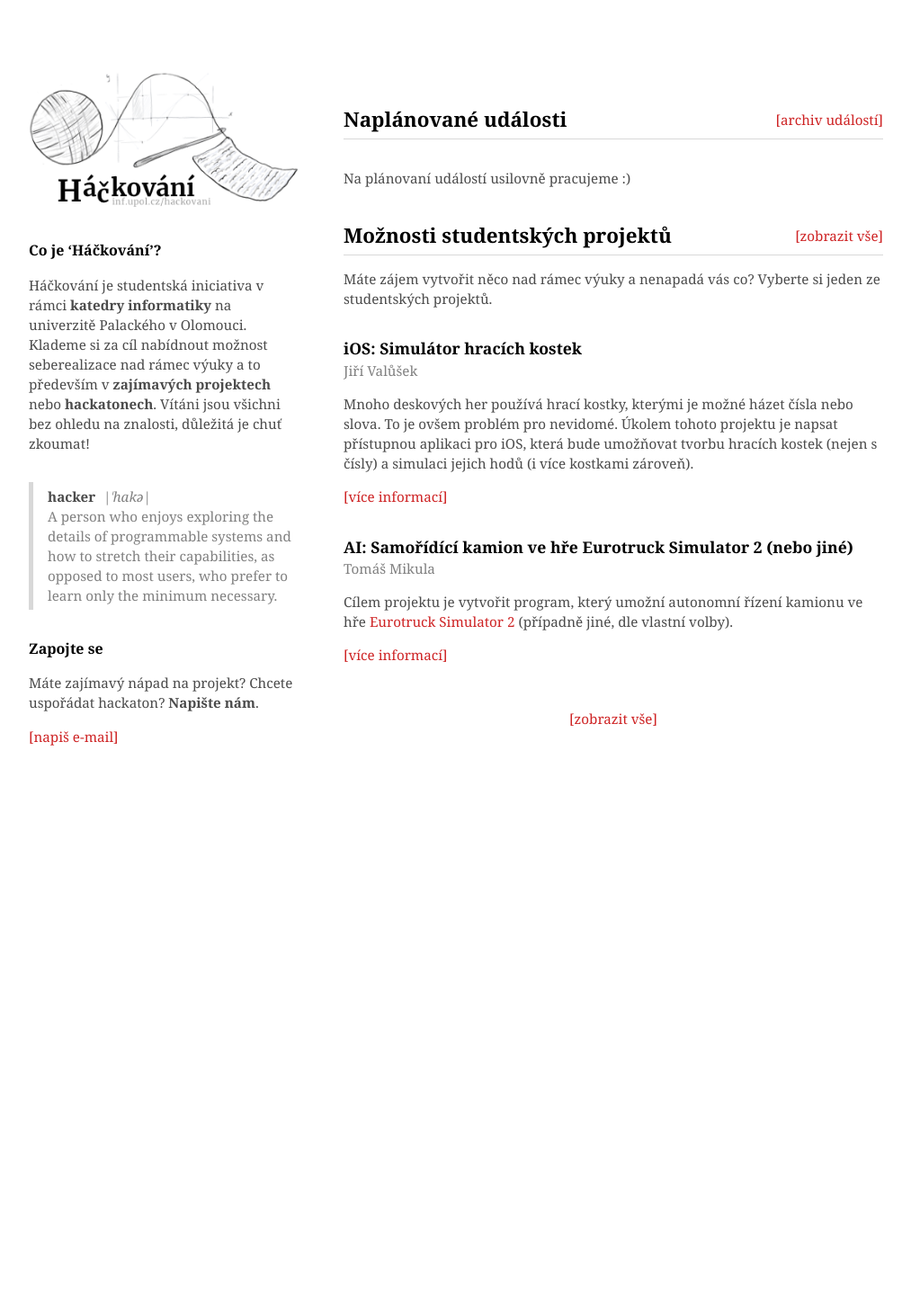
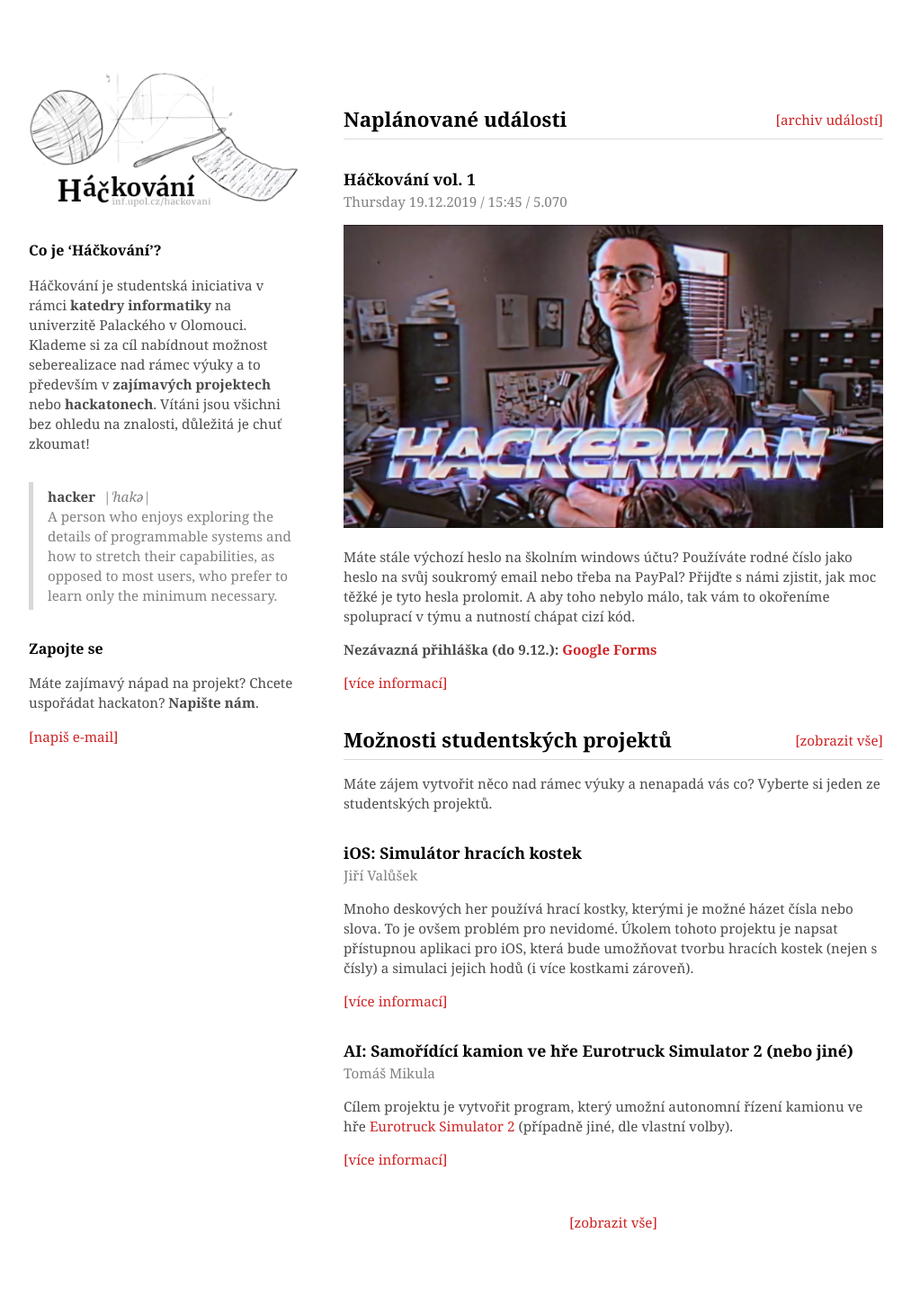
Before and after one commit to hackovani/hackovani.github.io, a Jekyll site: the page built from index.markdown, in a window 1280 px wide. Shown: the whole page at 90% size, without its empty margins (133-1146 px from the left). Built offline with Jekyll 4.4.1, drawn with Linux system fonts in a browser that asks for light colours; before the commit the page ends 910 px from its top, so only the background shows below that.

```diff
--- a/_config.yml
+++ b/_config.yml
@@ -24,7 +24,7 @@ hacker_definition: >-
   capabilities, as opposed to most users, who prefer to learn only the minimum necessary.
 join_us: >-
   Máte zajímavý nápad na projekt? Chcete uspořádat hackaton? **Napište nám**.
-email: mail@tomasmikula.cz
+email: hackovani@inf.upol.cz
 description: >-
   Háčkování je studentská iniciativa v rámci **katedry informatiky** na univerzitě Palackého v Olomouci.
   Klademe si za cíl nabídnout možnost seberealizace nad rámec výuky a to především v **zajímavých projektech** nebo **hackatonech**.
--- /dev/null
+++ b/_posts/events/2019-12-16-hackova-vol-1.markdown
@@ -0,0 +1,18 @@
+---
+layout: event
+title:  "Háčkování vol. 1"
+date:   2019-12-19 16:45:00 +0100
+room: '5.070'
+excerpt_separator: <!--more-->
+categories: events
+---
+
+![Screenshot](/assets/img/events/hackerman.jpg)
+
+Máte stále výchozí heslo na školním windows účtu? Používáte rodné číslo jako heslo na svůj soukromý email nebo třeba na PayPal? Přijďte s námi zjistit, jak moc těžké je tyto hesla prolomit. A aby toho nebylo málo, tak vám to okořeníme spoluprací v týmu a nutností chápat cizí kód.
+
+**Nezávazná přihláška (do 9.12.): [Google Forms](https://docs.google.com/forms/d/e/1FAIpQLScjnEIENPaFHyeGn5kao81llwuDix7gF9zMnT7ye4G7DSXntg/viewform)**
+
+<!--more-->
+
+Start **16:45**, učebna **5.070** rozdělení do dvou teamu a začátek semináře.
```
Also changed, not shown: assets/img/events/hackerman.jpg (added).
